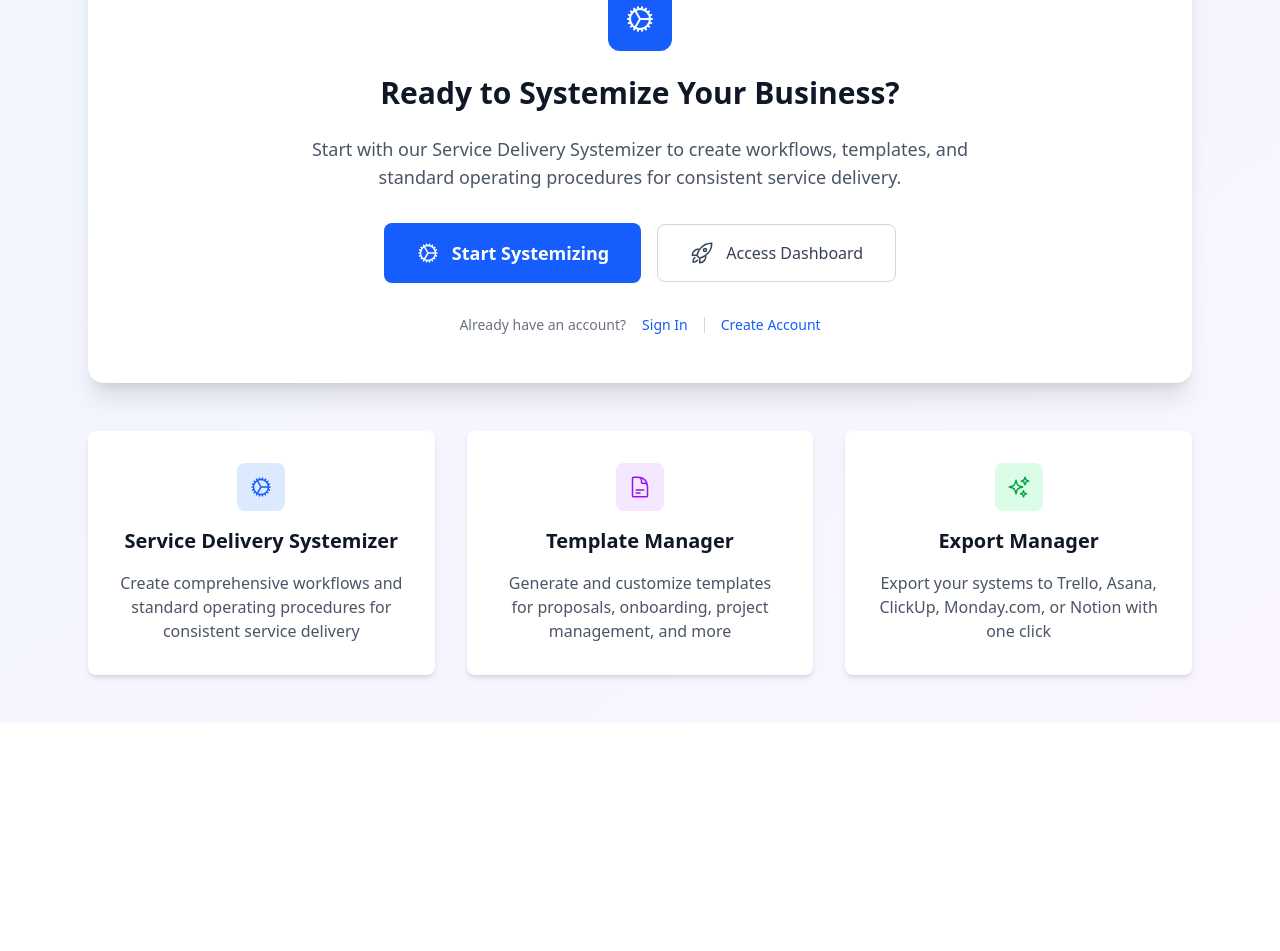
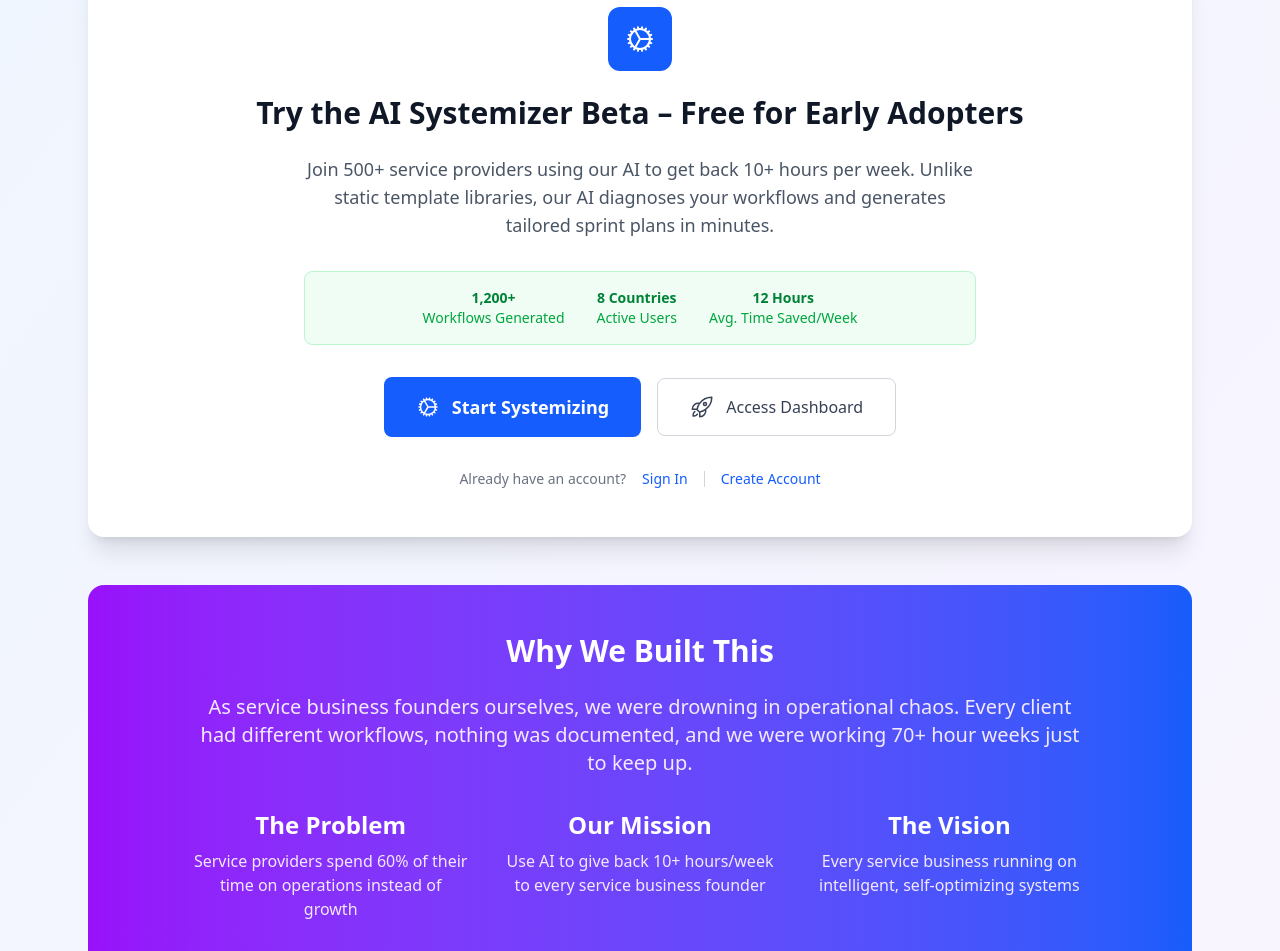
Before and after one commit to freedombydesign/ai-strategist-dashboard, a Next.js app: page / in a window 1280 px wide. Shown: the part 341-1292 px from the top of the page. Before the commit the page ends 1064 px from the top, so only its background shows below. Built offline with nearby package versions, Linux system fonts and the light colour scheme; no server answers.

Commit message:
AI Grant Homepage: Original layout with AI positioning - preserve functionality

```diff
--- a/src/app/page.tsx
+++ b/src/app/page.tsx
@@ -34,18 +34,21 @@ export default function HomePage() {
   return (
     <div className="min-h-screen bg-gradient-to-br from-blue-50 to-purple-50">
       <div className="max-w-6xl mx-auto px-6 py-12">
-        {/* Header */}
+        {/* Header - Enhanced with AI messaging */}
         <div className="text-center mb-16">
           <h1 className="text-4xl md:text-6xl font-bold text-gray-900 mb-6">
             Business Systemizer
           </h1>
+          <p className="text-2xl font-semibold text-blue-600 mb-4">
+            An AI-powered systemization engine for service businesses
+          </p>
           <p className="text-xl text-gray-600 max-w-3xl mx-auto mb-8">
-            Transform your service business into a systematic, scalable operation.
-            Get AI-powered workflows, templates, and step-by-step guidance to deliver consistent results.
+            We use AI to analyze workflows, generate custom SOPs, and export them instantly to your tools.
+            Built with OpenAI + custom workflow engine.
           </p>
         </div>
 
-        {/* Main CTA Section */}
+        {/* Main CTA Section - Original structure with startup positioning */}
         <div className="bg-white rounded-2xl shadow-xl p-8 md:p-12 mb-12 text-center">
           <div className="flex justify-center mb-6">
             <div className="w-16 h-16 rounded-xl bg-blue-600 flex items-center justify-center">
@@ -53,13 +56,32 @@ export default function HomePage() {
             </div>
           </div>
           <h2 className="text-3xl font-bold text-gray-900 mb-6">
-            Ready to Systemize Your Business?
+            Try the AI Systemizer Beta – Free for Early Adopters
           </h2>
           <p className="text-lg text-gray-600 mb-8 max-w-2xl mx-auto">
-            Start with our Service Delivery Systemizer to create workflows, templates,
-            and standard operating procedures for consistent service delivery.
+            Join 500+ service providers using our AI to get back 10+ hours per week.
+            Unlike static template libraries, our AI diagnoses your workflows and generates tailored sprint plans in minutes.
           </p>
 
+          {/* Traction Metrics */}
+          <div className="bg-green-50 border border-green-200 rounded-lg p-4 mb-8 max-w-2xl mx-auto">
+            <div className="flex justify-center items-center gap-8 text-sm">
+              <div className="text-center">
+                <div className="font-bold text-green-700">1,200+</div>
+                <div className="text-green-600">Workflows Generated</div>
+              </div>
+              <div className="text-center">
+                <div className="font-bold text-green-700">8 Countries</div>
+                <div className="text-green-600">Active Users</div>
+              </div>
+              <div className="text-center">
+                <div className="font-bold text-green-700">12 Hours</div>
+                <div className="text-green-600">Avg. Time Saved/Week</div>
+              </div>
+            </div>
+          </div>
+
+          {/* Original button structure with correct links */}
           <div className="flex flex-col sm:flex-row gap-4 justify-center items-center">
             <Link
               href="/service-delivery-systemizer"
@@ -78,6 +100,7 @@ export default function HomePage() {
             </Link>
           </div>
 
+          {/* Original login/signup section */}
           <div className="mt-8 flex justify-center items-center gap-4">
             <div className="text-sm text-gray-500">Already have an account?</div>
             <Link
@@ -96,36 +119,64 @@ export default function HomePage() {
           </div>
         </div>
 
-        {/* Features Grid */}
+        {/* Founder Vision Section - New addition */}
+        <div className="bg-gradient-to-r from-purple-600 to-blue-600 rounded-2xl p-8 md:p-12 mb-16 text-white">
+          <div className="max-w-4xl mx-auto text-center">
+            <h2 className="text-3xl font-bold mb-6">Why We Built This</h2>
+            <p className="text-xl mb-8 text-purple-100">
+              As service business founders ourselves, we were drowning in operational chaos.
+              Every client had different workflows, nothing was documented, and we were working 70+ hour weeks just to keep up.
+            </p>
+            <div className="grid md:grid-cols-3 gap-8 text-center">
+              <div>
+                <div className="text-2xl font-bold mb-2">The Problem</div>
+                <p className="text-purple-100">Service providers spend 60% of their time on operations instead of growth</p>
+              </div>
+              <div>
+                <div className="text-2xl font-bold mb-2">Our Mission</div>
+                <p className="text-purple-100">Use AI to give back 10+ hours/week to every service business founder</p>
+              </div>
+              <div>
+                <div className="text-2xl font-bold mb-2">The Vision</div>
+                <p className="text-purple-100">Every service business running on intelligent, self-optimizing systems</p>
+              </div>
+            </div>
+          </div>
+        </div>
+
+        {/* Original Features Grid - Enhanced with AI emphasis */}
         <div className="grid md:grid-cols-3 gap-8">
           <div className="bg-white rounded-lg shadow-md p-8 text-center">
             <div className="w-12 h-12 rounded-lg bg-blue-100 mb-4 flex items-center justify-center mx-auto">
-              <CogIcon className="w-6 h-6 text-blue-600" />
+              <SparklesIcon className="w-6 h-6 text-blue-600" />
             </div>
-            <h3 className="text-xl font-semibold text-gray-900 mb-4">Service Delivery Systemizer</h3>
-            <p className="text-gray-600">
-              Create comprehensive workflows and standard operating procedures for consistent service delivery
+            <h3 className="text-xl font-semibold text-gray-900 mb-4">AI Workflow Analysis</h3>
+            <p className="text-gray-600 mb-4">
+              Our AI analyzes your current workflows, identifies inefficiencies, and generates custom optimization plans
             </p>
+            <div className="text-sm text-blue-600 font-medium">Built with OpenAI GPT-4</div>
           </div>
 
           <div className="bg-white rounded-lg shadow-md p-8 text-center">
             <div className="w-12 h-12 rounded-lg bg-purple-100 mb-4 flex items-center justify-center mx-auto">
               <DocumentTextIcon className="w-6 h-6 text-purple-600" />
             </div>
-            <h3 className="text-xl font-semibold text-gray-900 mb-4">Template Manager</h3>
-            <p className="text-gray-600">
-              Generate and customize templates for proposals, onboarding, project management, and more
+            <h3 className="text-xl font-semibold text-gray-900 mb-4">Smart SOP Generation</h3>
+            <p className="text-gray-600 mb-4">
+              Generate tailored SOPs, templates, and processes based on your specific business context and industry
             </p>
+            <div className="text-sm text-purple-600 font-medium">Custom AI Models</div>
           </div>
 
           <div className="bg-white rounded-lg shadow-md p-8 text-center">
             <div className="w-12 h-12 rounded-lg bg-green-100 mb-4 flex items-center justify-center mx-auto">
-              <SparklesIcon className="w-6 h-6 text-green-600" />
+              <CogIcon className="w-6 h-6 text-green-600" />
             </div>
-            <h3 className="text-xl font-semibold text-gray-900 mb-4">Export Manager</h3>
-            <p className="text-gray-600">
-              Export your systems to Trello, Asana, ClickUp, Monday.com, or Notion with one click
+            <h3 className="text-xl font-semibold text-gray-900 mb-4">One-Click Integration</h3>
+            <p className="text-gray-600 mb-4">
+              Instantly export your AI-generated systems to Trello, Asana, ClickUp, Monday.com, or Notion
             </p>
+            <div className="text-sm text-green-600 font-medium">API Automation</div>
           </div>
         </div>
       </div>
```
